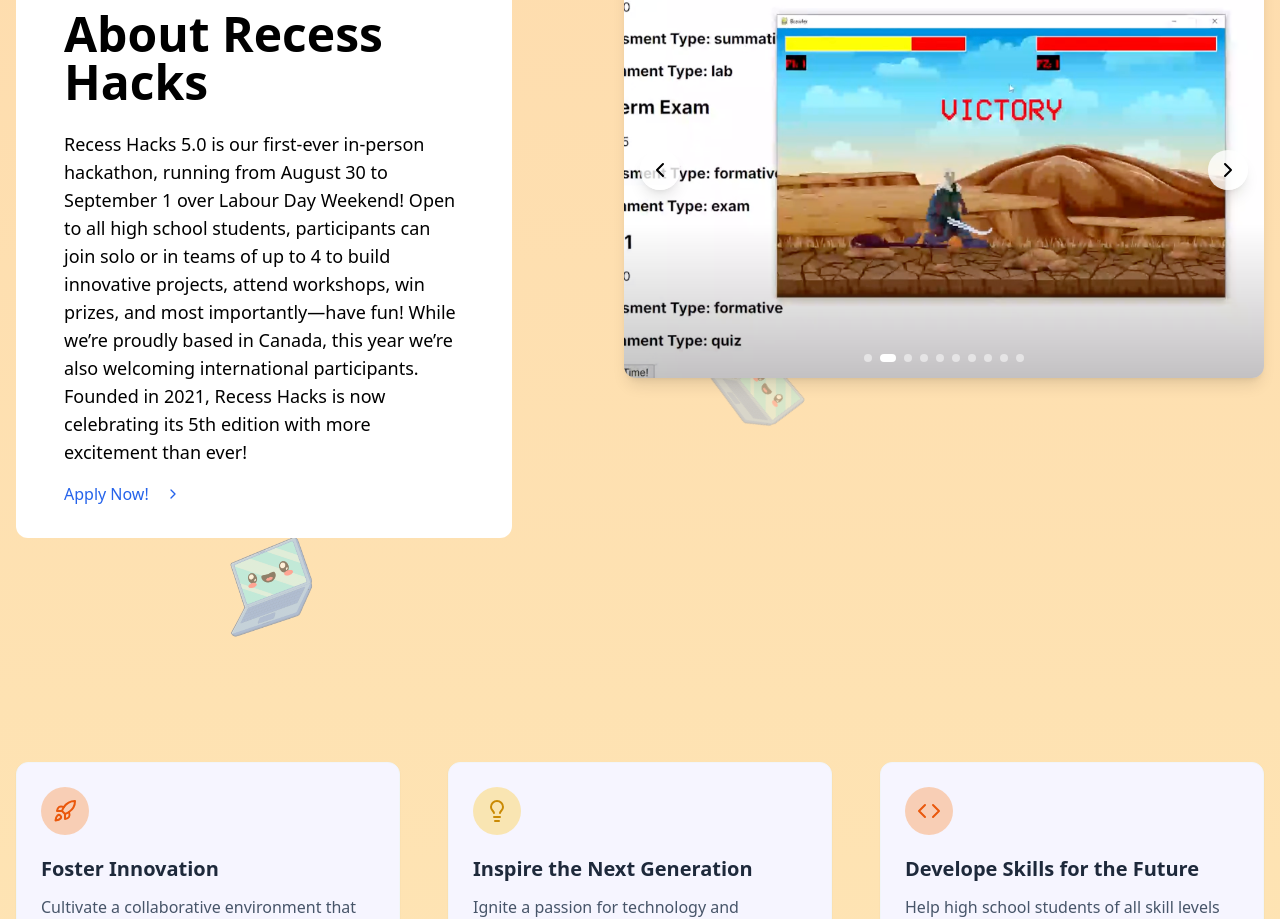
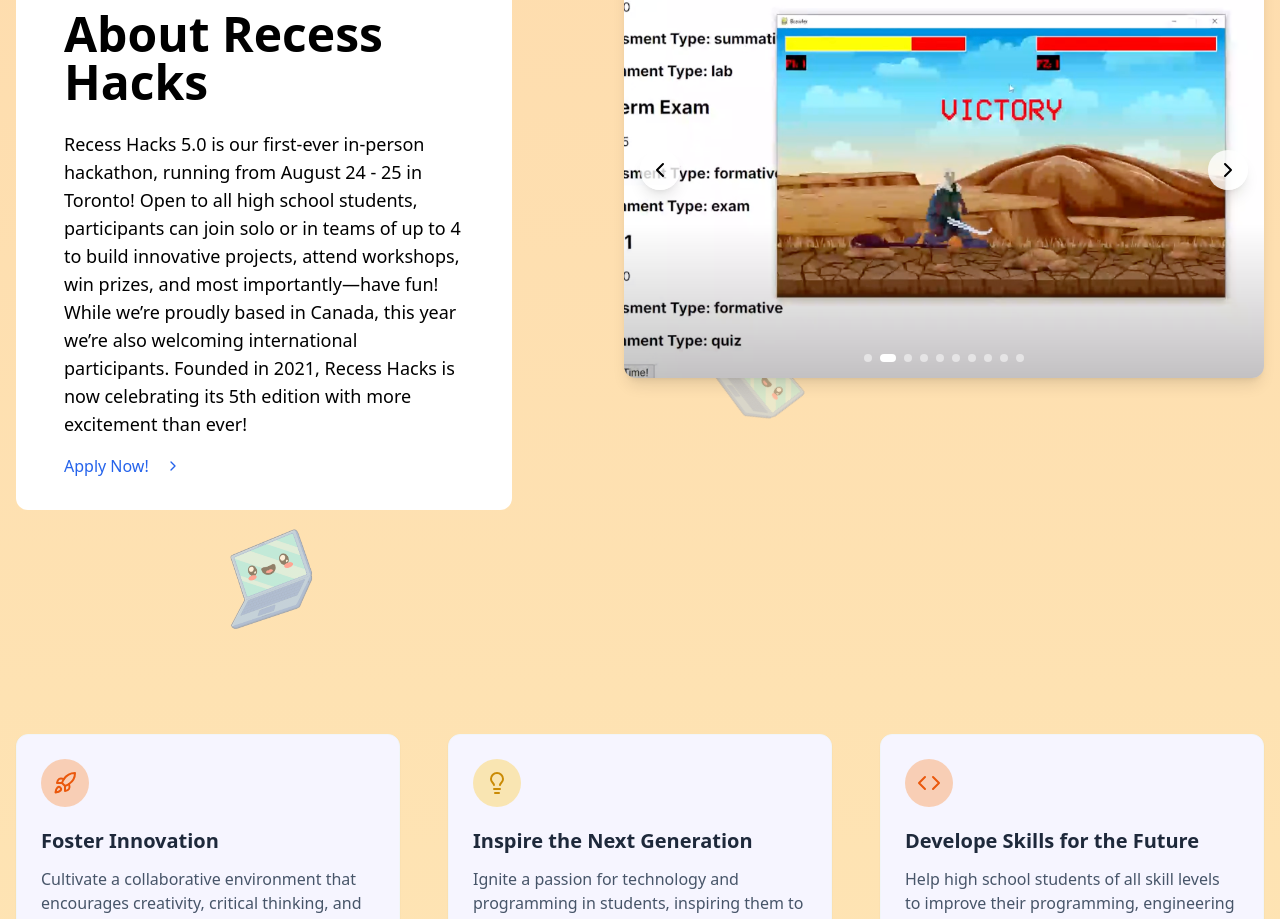
Before and after one commit to Recess-Hacks/RecessHacks-Website, a Next.js app: page / in a window 1280 px wide. Shown: the part 918-1837 px from the top of the page. Built offline with nearby package versions, Linux system fonts and the light colour scheme.

Commit message:
Update About.tsx

```diff
--- a/src/components/home/About.tsx
+++ b/src/components/home/About.tsx
@@ -106,7 +106,7 @@
             <div className="max-w-2xl mb-16 text-left left-[3rem] bg-white p-12 rounded-xl">
               <h2 className="text-3xl md:text-5xl font-bold mb-6">About Recess Hacks</h2>
               <p className="text-lg text-foreground/80">
-              Recess Hacks 5.0 is our first-ever in-person hackathon, running from August 30 to September 1 over Labour Day Weekend! Open to all high school students, participants can join solo or in teams of up to 4 to build innovative projects, attend workshops, win prizes, and most importantly—have fun! While we’re proudly based in Canada, this year we’re also welcoming international participants. Founded in 2021, Recess Hacks is now celebrating its 5th edition with more excitement than ever!
+              Recess Hacks 5.0 is our first-ever in-person hackathon, running from August 24 - 25 in Toronto! Open to all high school students, participants can join solo or in teams of up to 4 to build innovative projects, attend workshops, win prizes, and most importantly—have fun! While we’re proudly based in Canada, this year we’re also welcoming international participants. Founded in 2021, Recess Hacks is now celebrating its 5th edition with more excitement than ever!
               </p>
               <a
                 className='text-blue-600 flex items-center mt-4 -mb-4 group transition-all duration-300 hover:text-blue-800 w-fit'
```
